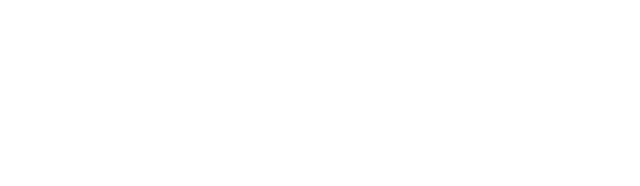
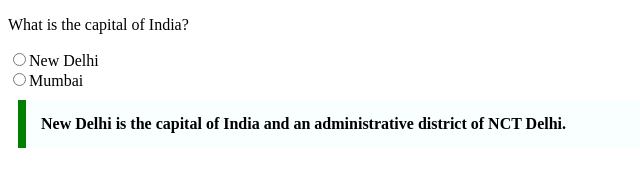
Before and after one commit to acciojob/trivia-Koundu, a website: page main.html in a window 1280 px wide. Shown: the whole page, without its empty margins (0-640 px from the left). Drawn offline with Linux system fonts and the light colour scheme.

Commit message:
created a submission

```diff
--- a/main.html
+++ b/main.html
@@ -8,6 +8,13 @@
 
 <body>
 	<!-- the entire body must be written by student -->
+	<div>
+		<p>What is the capital of India?</p>
+		<input type="radio">New Delhi</input>
+		<br/>
+		<input type="radio">Mumbai</input>
+		<blockquote>New Delhi is the capital of India and an administrative district of NCT Delhi.</blockquote>
+	</div>
     <script type="text/javascript" src="./script.js">
 </script>
 
--- a/styles.css
+++ b/styles.css
@@ -1,2 +1,10 @@
 
 /* Your CSS Code here. */
+blockquote{
+	max-width: 600px;
+	margin:10px;
+	padding:15px;
+	border-left: 8px solid green;
+	font-weight: bold;
+	background-color: #f8fffe;
+}
```
